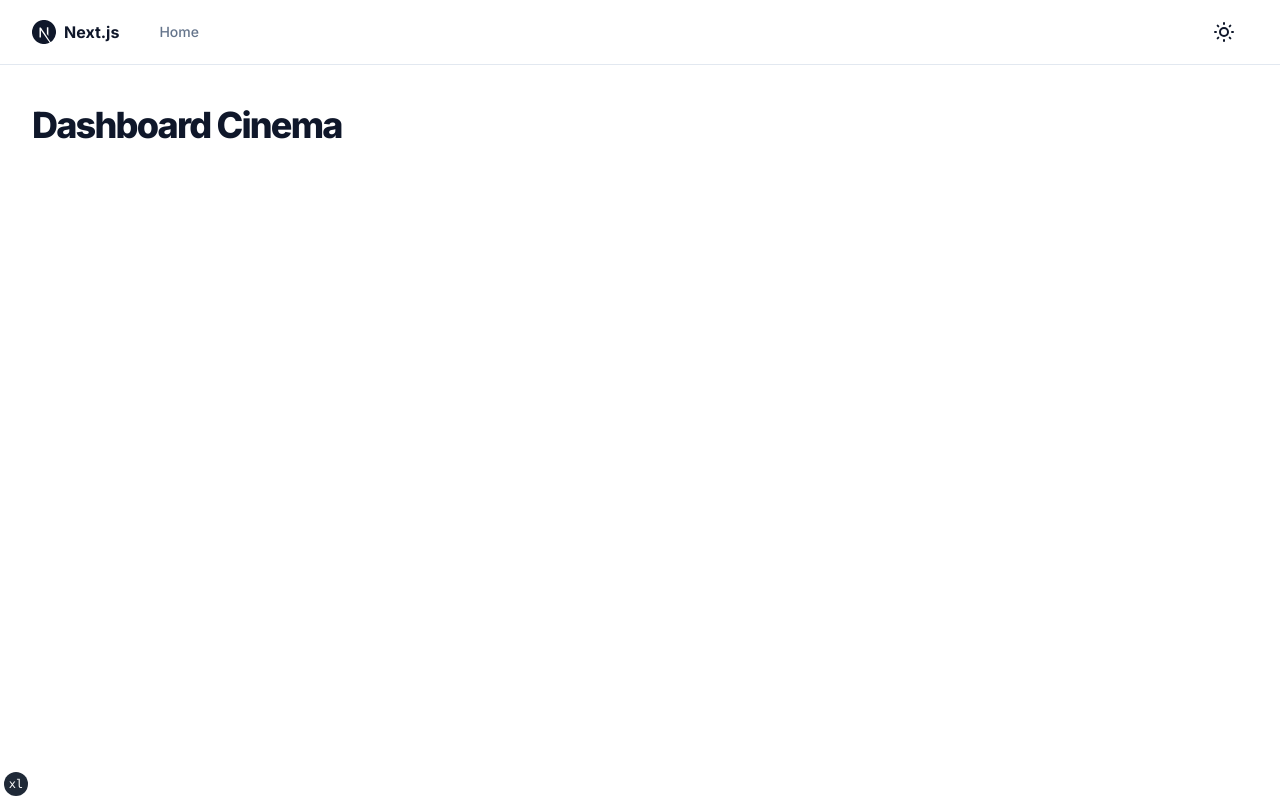
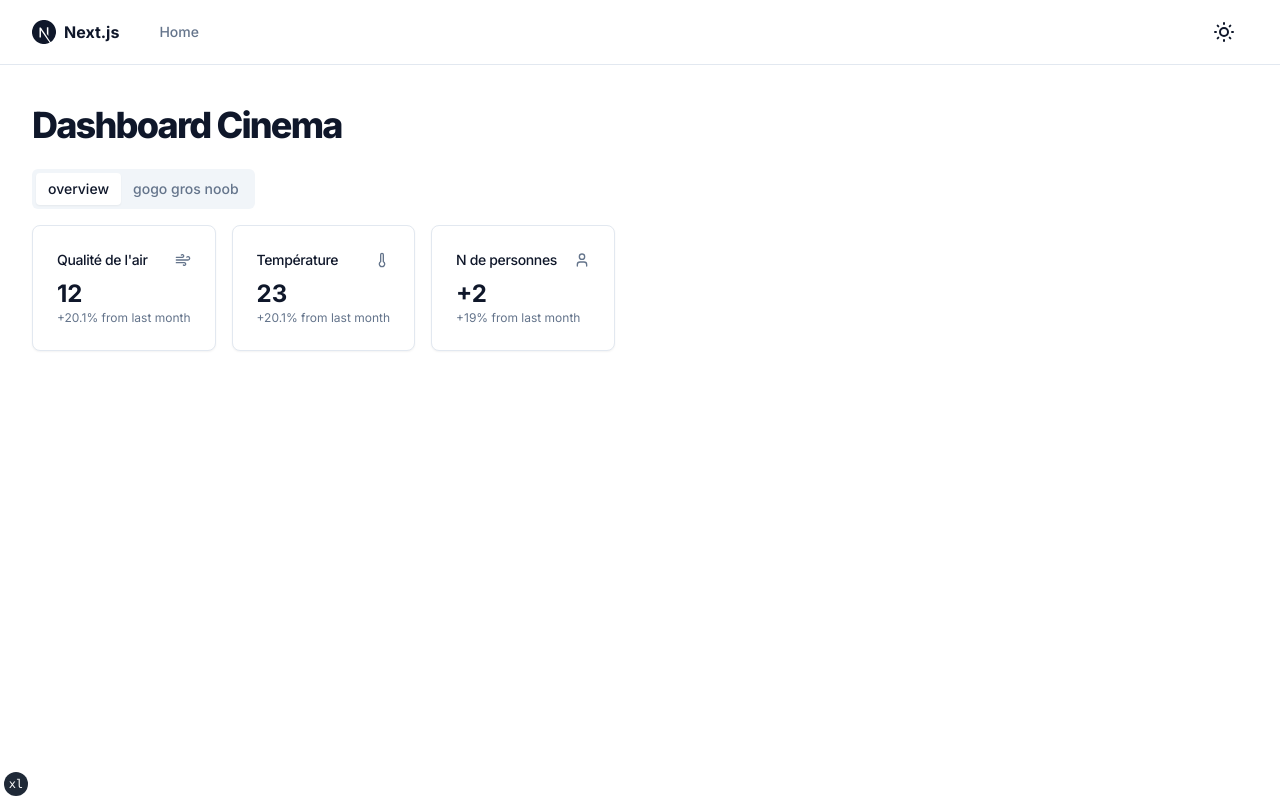
Before and after one commit to synnksou/next-mqtt-dashboard, a Next.js app: page / in a window 1280 px wide. Built offline with nearby package versions, Linux system fonts and the light colour scheme.

Commit message:
feat: add dashboard & card component" && gp é "

```diff
--- a/app/page.tsx
+++ b/app/page.tsx
@@ -1,7 +1,4 @@
-import Link from "next/link"
-
-import { siteConfig } from "@/config/site"
-import { buttonVariants } from "@/components/ui/button"
+import Dashboard from "@/components/dashboard"
 
 export default function IndexPage() {
   return (
@@ -11,7 +8,9 @@ export default function IndexPage() {
           Dashboard Cinema
         </h1>
       </div>
-      <div className="flex gap-4"></div>
+      <div className="flex gap-4">
+        <Dashboard />
+      </div>
     </section>
   )
 }
--- /dev/null
+++ b/components/dashboard-page.tsx
@@ -0,0 +1,107 @@
+/* eslint-disable tailwindcss/classnames-order */
+/* eslint-disable react/no-unescaped-entities */
+import { AirVentIcon, DollarSign, Thermometer, User, Wind } from "lucide-react"
+
+import {
+  Card,
+  CardContent,
+  CardDescription,
+  CardHeader,
+  CardTitle,
+} from "./ui/card"
+import { TabsContent } from "./ui/tabs"
+
+const DashboardPage = ({
+  celcius,
+  airQuality,
+  countPerson,
+  index,
+  value,
+}: {
+  celcius: number
+  airQuality: number
+  countPerson: number
+  index: number
+  value: string
+}) => {
+  return (
+    <TabsContent value={value} className="space-y-4">
+      <div className="grid gap-4 md:grid-cols-2 lg:grid-cols-4">
+        <Card>
+          <CardHeader className="flex flex-row items-center justify-between pb-2 space-y-0">
+            <CardTitle className="text-sm font-medium">
+              Qualité de l'air
+            </CardTitle>
+            <Wind className="w-4 h-4 text-muted-foreground" />
+          </CardHeader>
+          <CardContent>
+            <div className="text-2xl font-bold">{airQuality}</div>
+            <p className="text-xs text-muted-foreground">
+              +20.1% from last month
+            </p>
+          </CardContent>
+        </Card>
+        <Card>
+          <CardHeader className="flex flex-row items-center justify-between pb-2 space-y-0">
+            <CardTitle className="text-sm font-medium">Température</CardTitle>
+
+            <Thermometer className="w-4 h-4 text-muted-foreground" />
+          </CardHeader>
+          <CardContent>
+            <div className="text-2xl font-bold">{celcius}</div>
+            <p className="text-xs text-muted-foreground">
+              +20.1% from last month
+            </p>
+          </CardContent>
+        </Card>
+        <Card>
+          <CardHeader className="flex flex-row items-center justify-between pb-2 space-y-0">
+            <CardTitle className="text-sm font-medium">
+              N de personnes
+            </CardTitle>
+            <User className="w-4 h-4 text-muted-foreground" />
+          </CardHeader>
+          <CardContent>
+            <div className="text-2xl font-bold">+{countPerson}</div>
+            <p className="text-xs text-muted-foreground">
+              +19% from last month
+            </p>
+          </CardContent>
+        </Card>
+        {/*  <Card>
+          <CardHeader className="flex flex-row items-center justify-between pb-2 space-y-0">
+            <CardTitle className="text-sm font-medium">Active Now</CardTitle>
+                                <Activity className="w-4 h-4 text-muted-foreground" />
+
+          </CardHeader>
+          <CardContent>
+            <div className="text-2xl font-bold">+573</div>
+            <p className="text-xs text-muted-foreground">
+              +201 since last hour
+            </p>
+          </CardContent>
+        </Card> */}
+      </div>
+      {/*    <div className="grid gap-4 md:grid-cols-2 lg:grid-cols-7">
+        <Card className="col-span-4">
+          <CardHeader>
+            <CardTitle>Overview</CardTitle>
+          </CardHeader>
+          <CardContent className="pl-2">
+                                <Overview />
+
+          </CardContent>
+        </Card>
+        <Card className="col-span-3">
+          <CardHeader>
+            <CardTitle>Recent Sales</CardTitle>
+            <CardDescription>You made 265 sales this month.</CardDescription>
+          </CardHeader>
+          <CardContent><RecentSales /> </CardContent>
+        </Card>
+      </div> */}
+    </TabsContent>
+  )
+}
+
+export default DashboardPage
--- /dev/null
+++ b/components/dashboard.tsx
@@ -0,0 +1,71 @@
+import React from "react"
+
+import DashboardPage from "./dashboard-page"
+import { Tabs, TabsList, TabsTrigger } from "./ui/tabs"
+
+const FAKE_DATA = [
+  {
+    celcius: 23,
+    airQuality: 12,
+    countPerson: 2,
+    tabName: "overview",
+  },
+  {
+    celcius: 17,
+    airQuality: 32,
+    countPerson: 23,
+    tabName: "gogo gros noob",
+  },
+]
+
+const Dashboard = () => {
+  const data = FAKE_DATA ?? []
+
+  return (
+    <Tabs defaultValue="overview" className="space-y-4">
+      <TabsList>
+        {data?.map(({ tabName }) => (
+          <TabsTrigger
+            key={tabName}
+            value={tabName}
+            className="text-sm font-medium"
+          >
+            {tabName}
+          </TabsTrigger>
+        ))}
+      </TabsList>
+      {data?.map(({ celcius, airQuality, countPerson, tabName }, index) => (
+        <DashboardPage
+          key={index}
+          celcius={celcius}
+          airQuality={airQuality}
+          countPerson={countPerson}
+          index={index}
+          value={tabName}
+        />
+      ))}
+      {/* {data?.map(({ celcius, airQuality, countPerson, tabName }, index) => (
+        <>
+          <TabsList>
+            <TabsTrigger
+              key={tabName}
+              value={tabName}
+              className="text-sm font-medium"
+            >
+              {tabName}
+            </TabsTrigger>
+          </TabsList>
+          <DashboardPage
+            key={index}
+            celcius={celcius}
+            airQuality={airQuality}
+            countPerson={countPerson}
+            index={index}
+          />
+        </>
+      ))} */}
+    </Tabs>
+  )
+}
+
+export default Dashboard
--- /dev/null
+++ b/components/ui/card.tsx
@@ -0,0 +1,79 @@
+import * as React from "react"
+
+import { cn } from "@/lib/utils"
+
+const Card = React.forwardRef<
+  HTMLDivElement,
+  React.HTMLAttributes<HTMLDivElement>
+>(({ className, ...props }, ref) => (
+  <div
+    ref={ref}
+    className={cn(
+      "rounded-lg border bg-card text-card-foreground shadow-sm",
+      className
+    )}
+    {...props}
+  />
+))
+Card.displayName = "Card"
+
+const CardHeader = React.forwardRef<
+  HTMLDivElement,
+  React.HTMLAttributes<HTMLDivElement>
+>(({ className, ...props }, ref) => (
+  <div
+    ref={ref}
+    className={cn("flex flex-col space-y-1.5 p-6", className)}
+    {...props}
+  />
+))
+CardHeader.displayName = "CardHeader"
+
+const CardTitle = React.forwardRef<
+  HTMLParagraphElement,
+  React.HTMLAttributes<HTMLHeadingElement>
+>(({ className, ...props }, ref) => (
+  <h3
+    ref={ref}
+    className={cn(
+      "text-lg font-semibold leading-none tracking-tight",
+      className
+    )}
+    {...props}
+  />
+))
+CardTitle.displayName = "CardTitle"
+
+const CardDescription = React.forwardRef<
+  HTMLParagraphElement,
+  React.HTMLAttributes<HTMLParagraphElement>
+>(({ className, ...props }, ref) => (
+  <p
+    ref={ref}
+    className={cn("text-sm text-muted-foreground", className)}
+    {...props}
+  />
+))
+CardDescription.displayName = "CardDescription"
+
+const CardContent = React.forwardRef<
+  HTMLDivElement,
+  React.HTMLAttributes<HTMLDivElement>
+>(({ className, ...props }, ref) => (
+  <div ref={ref} className={cn("p-6 pt-0", className)} {...props} />
+))
+CardContent.displayName = "CardContent"
+
+const CardFooter = React.forwardRef<
+  HTMLDivElement,
+  React.HTMLAttributes<HTMLDivElement>
+>(({ className, ...props }, ref) => (
+  <div
+    ref={ref}
+    className={cn(" flex items-center p-6 pt-0", className)}
+    {...props}
+  />
+))
+CardFooter.displayName = "CardFooter"
+
+export { Card, CardHeader, CardFooter, CardTitle, CardDescription, CardContent }
```
